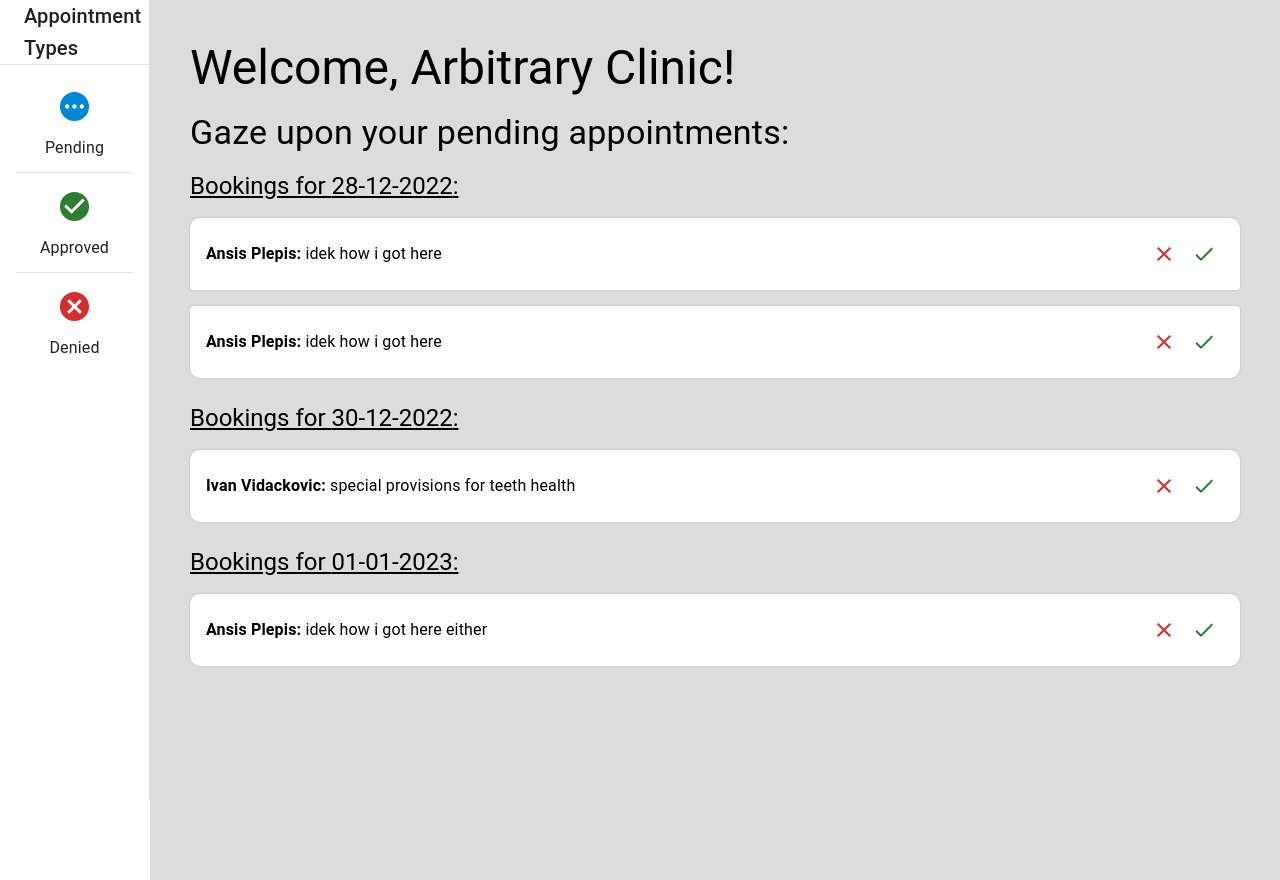
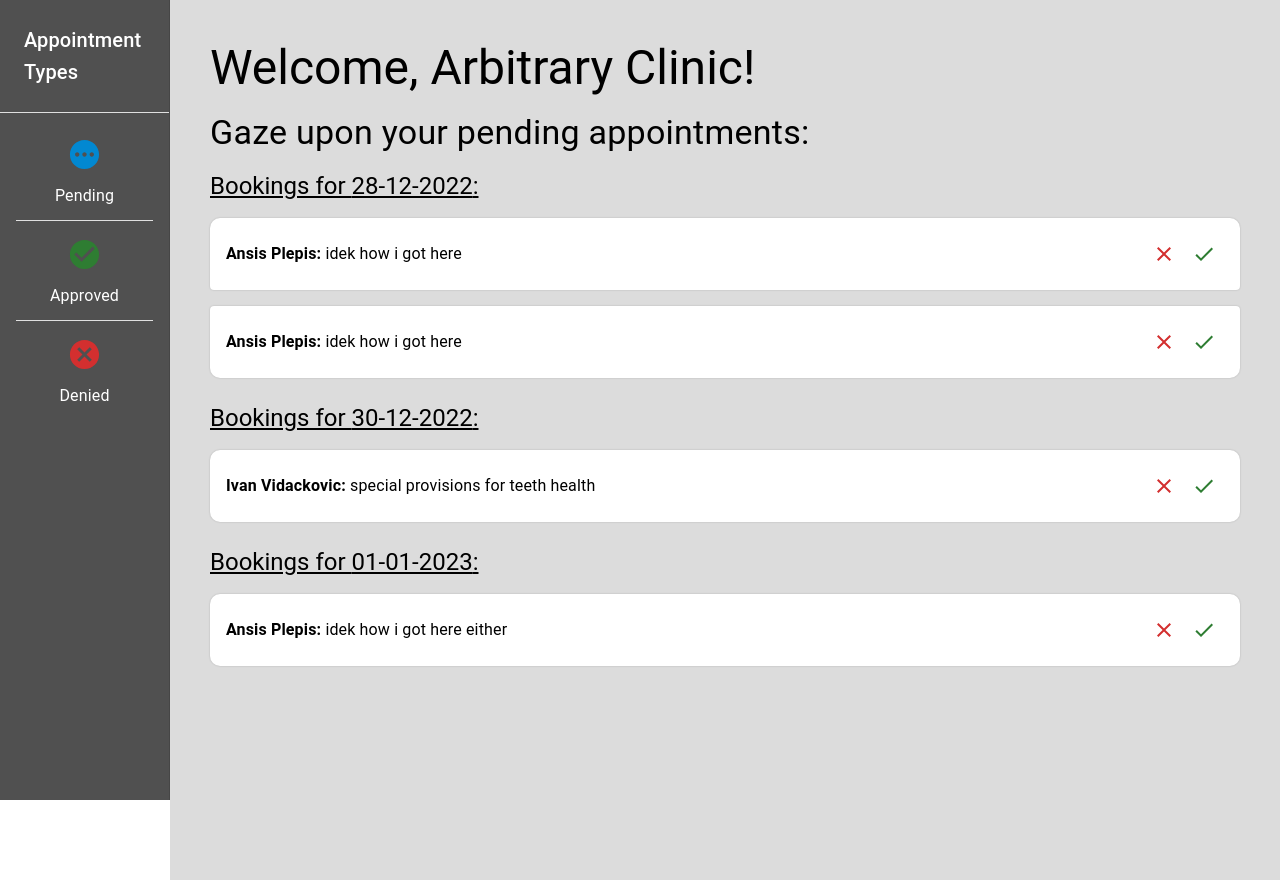
Before and after one commit to Dentismo/t-3, a React (Create React App) app in the folder client/: page /dashboard in a window 1280 px wide. Built offline with nearby package versions, Linux system fonts and the light colour scheme.

Commit message:
#21 Clean up code

```diff
--- a/client/src/pages/DashboardPage/Sideview.tsx
+++ b/client/src/pages/DashboardPage/Sideview.tsx
@@ -1,4 +1,4 @@
-import React, { Dispatch, SetStateAction, MouseEventHandler } from 'react'
+import React, { Dispatch, SetStateAction } from 'react'
 import {
   Toolbar,
   Drawer,
@@ -12,7 +12,7 @@ import {
   IconButton
 } from '@mui/material'
 
-import { useSearchParams, useNavigate } from 'react-router-dom'
+import { useNavigate } from 'react-router-dom'
 import PendingIcon from '@mui/icons-material/Pending'
 import CancelIcon from '@mui/icons-material/Cancel'
 import CheckCircleIcon from '@mui/icons-material/CheckCircle'
@@ -23,14 +23,9 @@ type AppointmentType = {
   onClick: () => void
 }
 
-type Props = {
-  setTab?: Dispatch<SetStateAction<string>>
-}
-
-const Sideview: React.FC<Props> = ({ setTab }) => {
-  const [searchParams] = useSearchParams()
+const Sideview: React.FC = () => {
   const navigate = useNavigate()
-  const drawerWidth = 150
+  const drawerWidth = 170
 
   const listItems: AppointmentType[] = [
     {
@@ -66,13 +61,22 @@ const Sideview: React.FC<Props> = ({ setTab }) => {
         flexShrink: 0,
         '& .MuiDrawer-paper': {
           width: drawerWidth,
-          boxSizing: 'border-box'
+          boxSizing: 'border-box',
+          backgroundColor: 'rgb(80, 80, 80)',
+          color: 'white'
+        },
+        '& .MuiDivider-root': {
+          background: 'white'
         }
       }}
       variant="permanent"
       anchor="left"
     >
-      <Toolbar>
+      <Toolbar
+        sx={{
+          py: 3
+        }}
+      >
         <Typography variant="h6">Appointment Types</Typography>
       </Toolbar>
       <Divider />
--- a/client/src/pages/DashboardPage/index.tsx
+++ b/client/src/pages/DashboardPage/index.tsx
@@ -19,16 +19,6 @@ const DentistPage: React.FC = () => {
   const [searchParams] = useSearchParams() // updates state on query change
   const tab = searchParams.get('tab') || 'pending'
   const [bookings, setBookings] = useState<Booking[]>(bookingsJson)
-
-  const pendingBookings: Booking[] = bookings.filter(
-    (booking) => booking.state === 'pending'
-  )
-  const approvedBookings: Booking[] = bookings.filter(
-    (booking) => booking.state === 'approved'
-  )
-  const deniedBookings: Booking[] = bookings.filter(
-    (booking) => booking.state === 'denied'
-  )
 
   const openModalWithParams = ({
     title,
@@ -71,9 +61,7 @@ const DentistPage: React.FC = () => {
         spacing={2}
       >
         <Typography variant="h3">Welcome, Arbitrary Clinic!</Typography>
-        <Typography variant="h4">
-          Gaze upon your pending appointments:
-        </Typography>
+        <Typography variant="h4">Gaze upon your {tab} appointments:</Typography>
         <BookingList
           bookings={bookings.filter((booking) => booking.state === tab)}
           setBookingState={setBookingState}
--- a/client/src/pages/DashboardPage/types.ts
+++ b/client/src/pages/DashboardPage/types.ts
@@ -20,9 +20,3 @@ export type OpenModalParams = {
   description: string
   onAccept: Function
 }
-
-export type AppointmentType = {
-  title: string
-  icon: React.ReactElement
-  onClick: Function
-}
```
